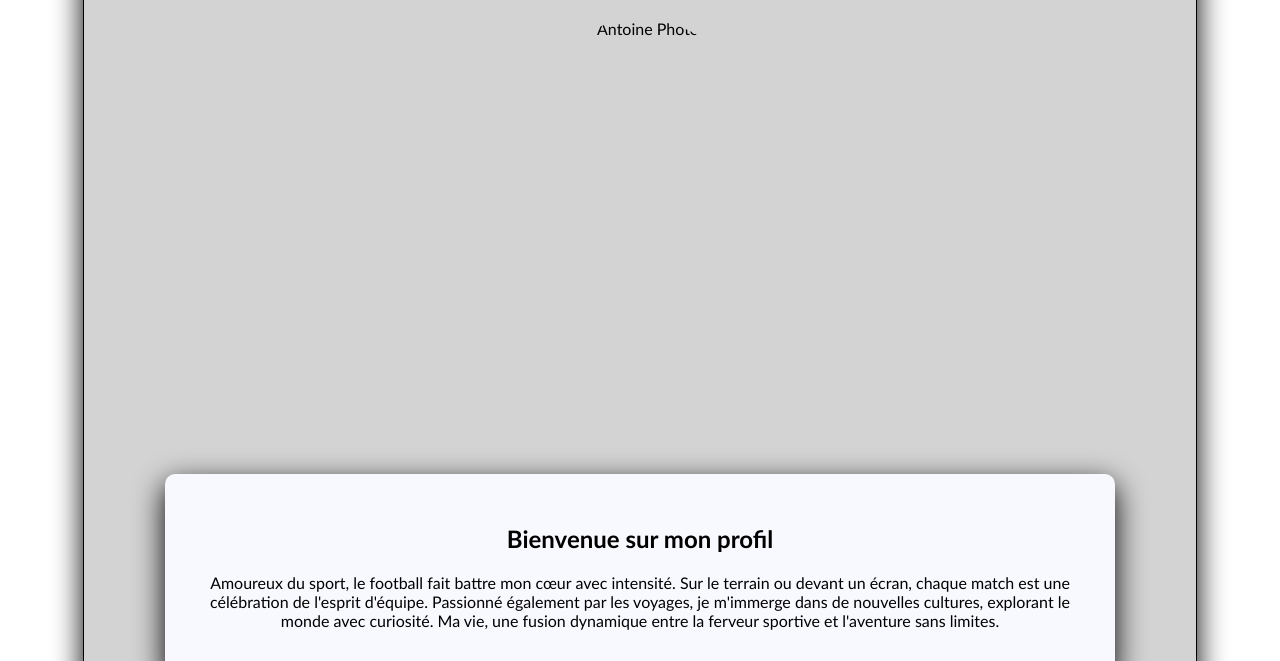
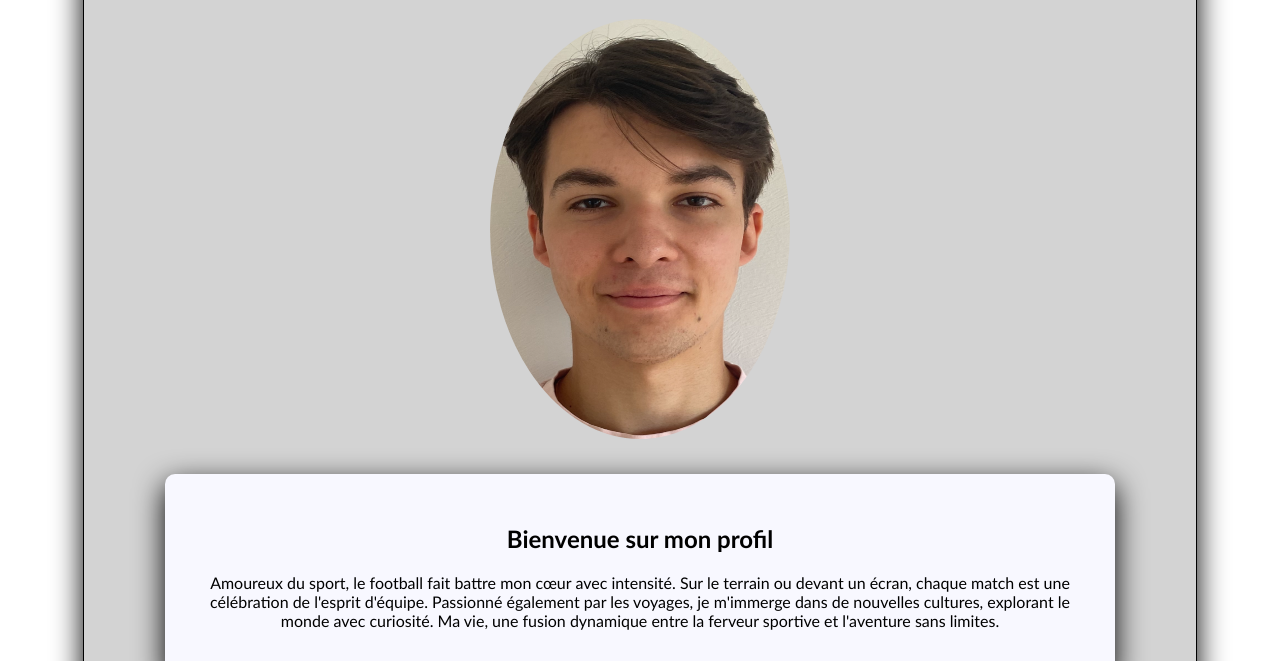
Before and after one commit to Antoine-Cerf/My-profile, a plain HTML site: page index.html in a window 1280 px wide. Shown: the part 139-800 px from the top of the page. Drawn offline with Linux system fonts and the light colour scheme.

Commit message:
Update index.html

```diff
--- a/index.html
+++ b/index.html
@@ -10,7 +10,7 @@
 	<div class=container>
 		<script src="https://kit.fontawesome.com/b44d1d3a28.js" crossorigin="anonymous"></script>
 			<H1> Antoine's profile </h1>
-				<img src="/images/IMG9585.PNG"alt="Antoine Photo">
+				<img src="images/IMG_9585.PNG" alt="Antoine Photo">
 			<div class=card-white>
 				<H2> Bienvenue sur mon profil </h2>
 					<p>
```
